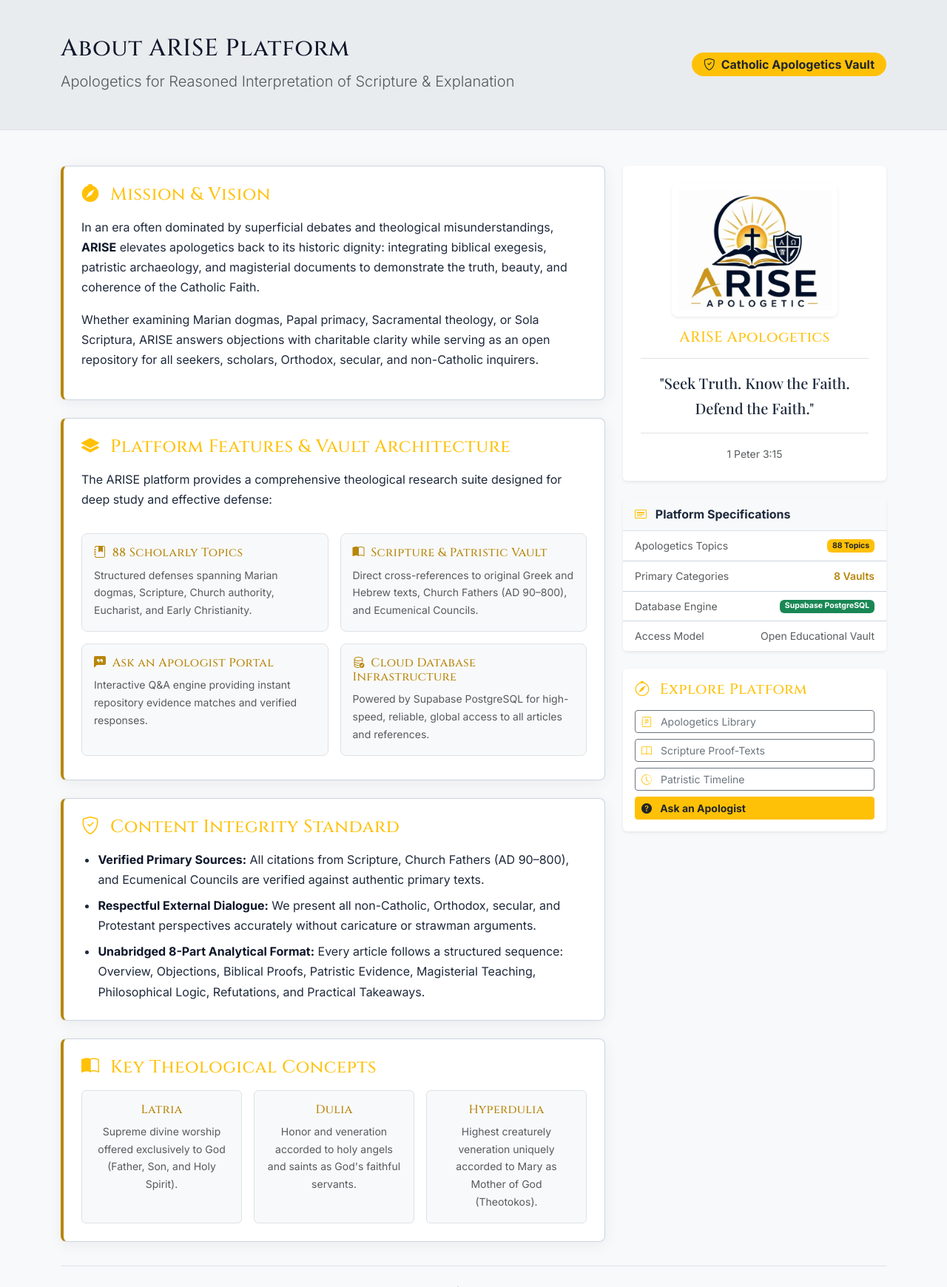
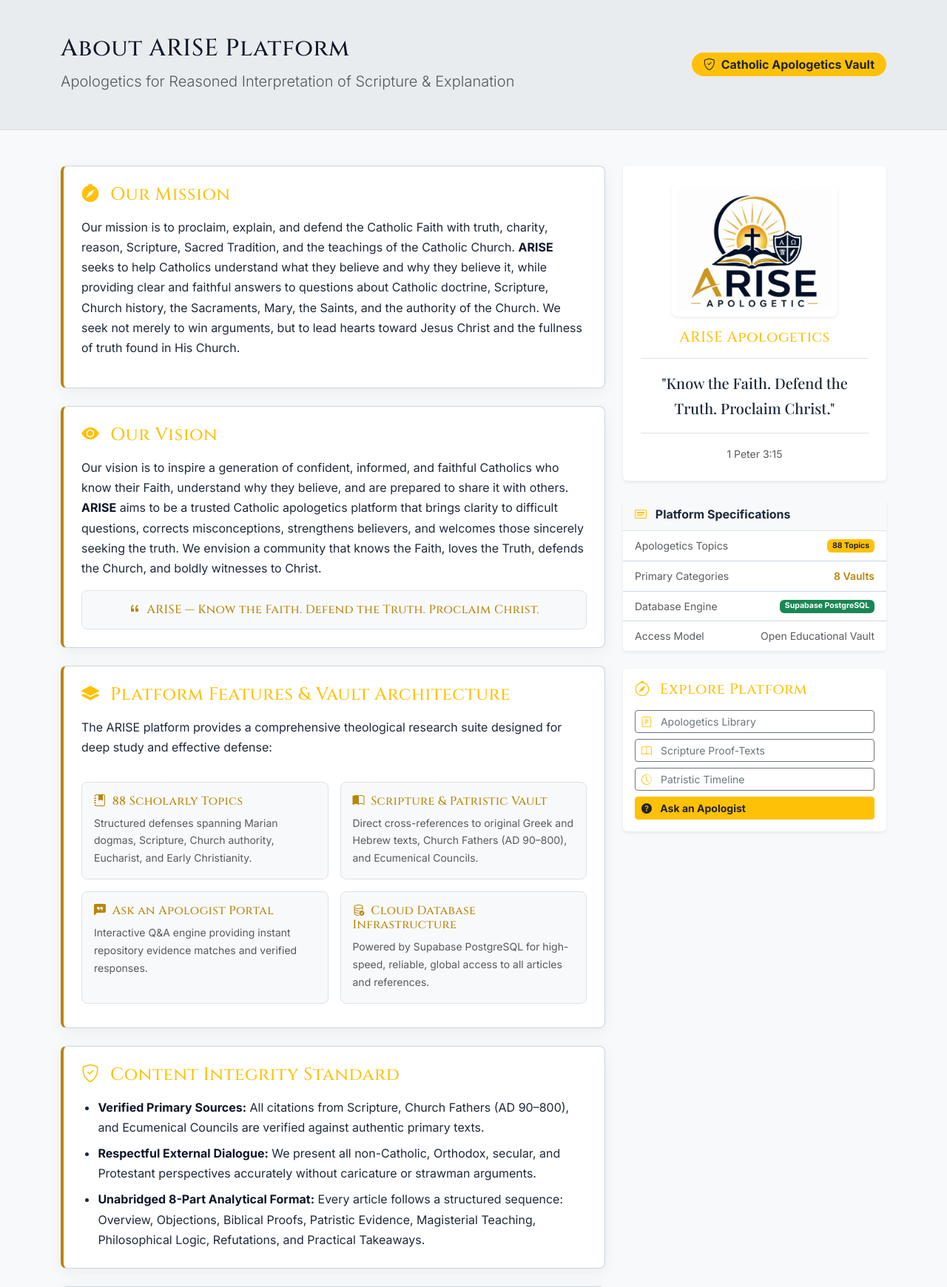
Before and after one commit to roshendsilva/ARISE, a Flask app: page /about in a window 1280 px wide; the page is wider, and only the part inside the window is pictured. Shown: the part 132-1872 px from the top of that part at 74% size. Run offline with Flask 3, Linux system fonts and the light colour scheme; some web fonts are replaced.

Commit message:
Update About page with official Mission, Vision, and Motto text

```diff
--- a/templates/about.html
+++ b/templates/about.html
@@ -1,6 +1,6 @@
 {% extends "base.html" %}
 
-{% block title %}About ARISE - Mission, Vision & Platform Details{% endblock %}
+{% block title %}About ARISE - Mission & Vision{% endblock %}
 
 {% block content %}
 <!-- Page Header -->
@@ -23,11 +23,24 @@
     <!-- Left Main Column -->
     <div class="col-lg-8">
 
-      <!-- Mission & Vision -->
+      <!-- Mission & Vision Section -->
       <div class="scholarly-box mb-4">
-        <h2 class="h4 brand-font text-warning mb-3"><i class="bi bi-compass-fill me-2"></i> Mission & Vision</h2>
-        <p>In an era often dominated by superficial debates and theological misunderstandings, <strong>ARISE</strong> elevates apologetics back to its historic dignity: integrating biblical exegesis, patristic archaeology, and magisterial documents to demonstrate the truth, beauty, and coherence of the Catholic Faith.</p>
-        <p>Whether examining Marian dogmas, Papal primacy, Sacramental theology, or Sola Scriptura, ARISE answers objections with charitable clarity while serving as an open repository for all seekers, scholars, Orthodox, secular, and non-Catholic inquirers.</p>
+        <h2 class="h4 brand-font text-warning mb-3"><i class="bi bi-compass-fill me-2"></i> Our Mission</h2>
+        <p>
+          Our mission is to proclaim, explain, and defend the Catholic Faith with truth, charity, reason, Scripture, Sacred Tradition, and the teachings of the Catholic Church. <strong>ARISE</strong> seeks to help Catholics understand what they believe and why they believe it, while providing clear and faithful answers to questions about Catholic doctrine, Scripture, Church history, the Sacraments, Mary, the Saints, and the authority of the Church. We seek not merely to win arguments, but to lead hearts toward Jesus Christ and the fullness of truth found in His Church.
+        </p>
+      </div>
+
+      <div class="scholarly-box mb-4">
+        <h2 class="h4 brand-font text-warning mb-3"><i class="bi bi-eye-fill me-2"></i> Our Vision</h2>
+        <p>
+          Our vision is to inspire a generation of confident, informed, and faithful Catholics who know their Faith, understand why they believe, and are prepared to share it with others. <strong>ARISE</strong> aims to be a trusted Catholic apologetics platform that brings clarity to difficult questions, corrects misconceptions, strengthens believers, and welcomes those sincerely seeking the truth. We envision a community that knows the Faith, loves the Truth, defends the Church, and boldly witnesses to Christ.
+        </p>
+        <div class="p-3 bg-body-tertiary rounded-3 border text-center mt-3">
+          <h5 class="h6 brand-font text-gold mb-0">
+            <i class="bi bi-quote me-1"></i> ARISE — Know the Faith. Defend the Truth. Proclaim Christ.
+          </h5>
+        </div>
       </div>
 
       <!-- Platform Features & Structure -->
@@ -108,7 +121,7 @@
           <img src="{{ url_for('static', filename='images/logo.jpg') }}" alt="ARISE Logo" class="img-fluid rounded-3 mb-3 p-2 bg-white shadow-sm" style="max-height: 180px;">
           <h3 class="h5 brand-font text-warning mb-2">ARISE Apologetics</h3>
           <blockquote class="blockquote serif-body text-center py-3 border-top border-bottom my-3">
-            "Seek Truth. Know the Faith. Defend the Faith."
+            "Know the Faith. Defend the Truth. Proclaim Christ."
           </blockquote>
           <p class="small text-muted mb-0">1 Peter 3:15</p>
         </div>
```
